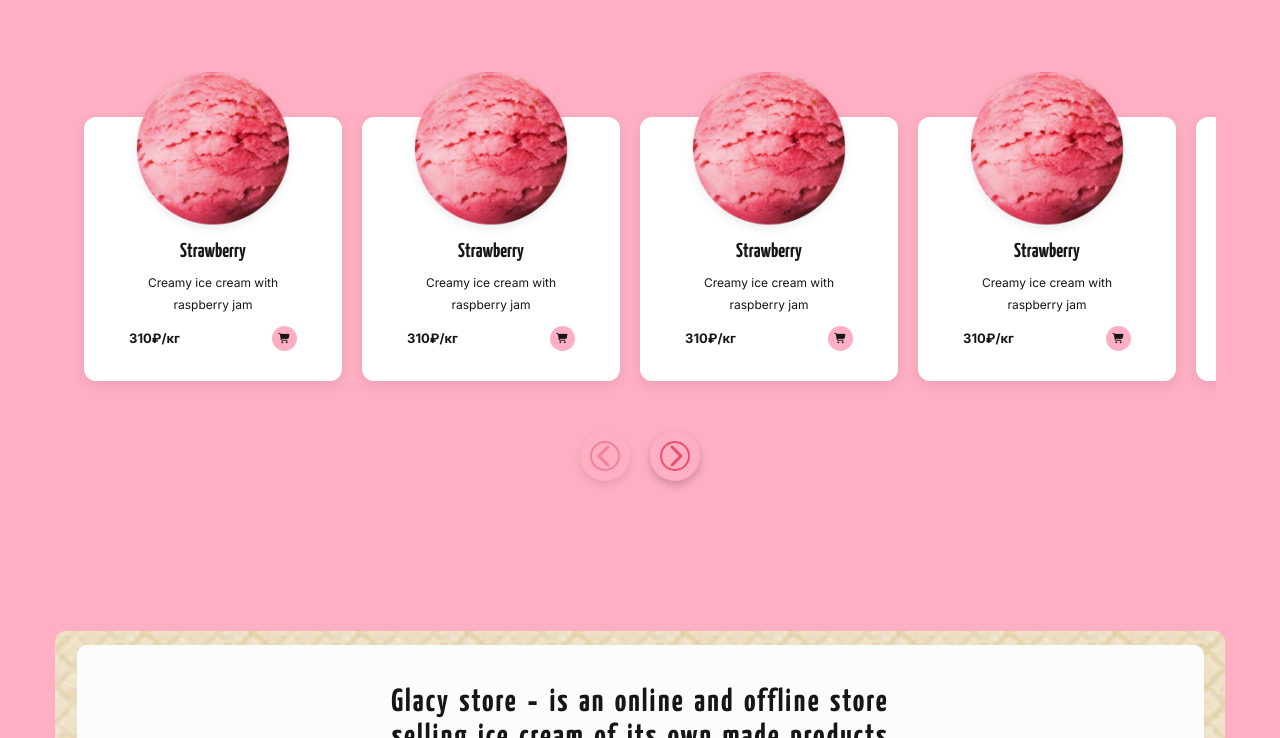
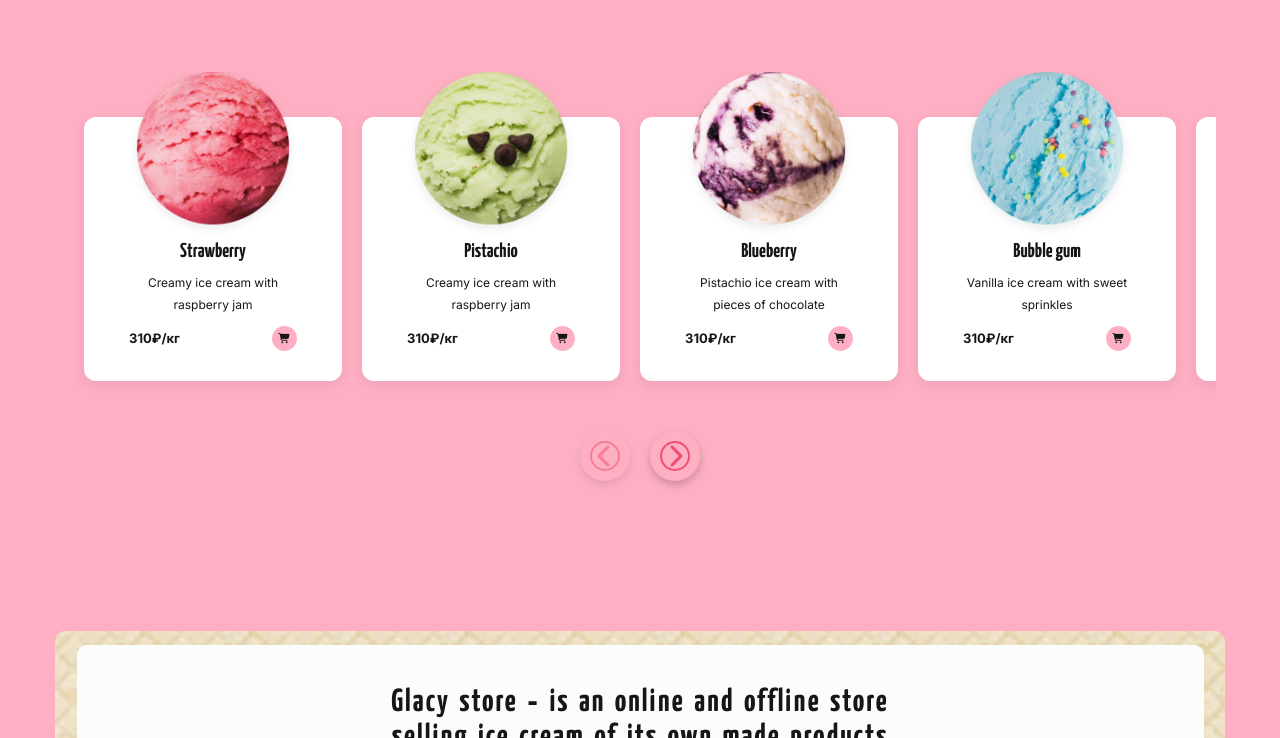
Before and after one commit to jayblacc2/glacy-icecream, a website with bundled scripts: page index.html in a window 1280 px wide. Both pictures are taken after a click on the element 284 px from the left and 1790 px from the top of the page. Shown: the part 1452-2190 px from the top of the page. Built offline with nearby package versions, Linux system fonts and the light colour scheme; files whose address does not match are found by name.

Commit message:
feat: dynamic ice cream catalog render
- Fetched ice creams from API
- Dynamically rendered cards
- Added cart button listeners

```diff
--- a/index.html
+++ b/index.html
@@ -181,120 +181,8 @@
           Try our most popular <br>
           ice cream flavors
         </h2>
-        <div class="cards py-3">
-            <div class="card py-1 text-center">
-            <div class="card-img">
-              <img src="./images/img1.png" alt="card image" loading="lazy">
-            </div>
-            <div class="card-contents">
-              <h3 class="text-lg">Strawberry</h3>
-              <p>Creamy ice cream with raspberry jam</p>
-              <div class="content-item">
-                <span class="card-price">310₽/кг</span>
-                <span class="card-cart">
-                  <i class="fa-solid fa-cart-shopping"></i>
-                </span>
-              </div>
-            </div>
-          </div>
-
-
-          <div class="card py-1 text-center">
-            <div class="card-img">
-              <img src="./images/img1.png" alt="card image" loading="lazy">
-            </div>
-            <div class="card-contents">
-              <h3 class="text-lg">Strawberry</h3>
-              <p>Creamy ice cream with raspberry jam</p>
-              <div class="content-item">
-                <span class="card-price">310₽/кг</span>
-                <span class="card-cart">
-                  <i class="fa-solid fa-cart-shopping"></i>
-                </span>
-              </div>
-            </div>
-          </div>
-
-          <div class="card py-1 text-center">
-            <div class="card-img">
-              <img src="./images/img1.png" alt="card image" loading="lazy">
-            </div>
-            <div class="card-contents">
-              <h3 class="text-lg">Strawberry</h3>
-              <p>Creamy ice cream with raspberry jam</p>
-              <div class="content-item">
-                <span class="card-price">310₽/кг</span>
-                <span class="card-cart">
-                  <i class="fa-solid fa-cart-shopping"></i>
-                </span>
-              </div>
-            </div>
-          </div>
-
-
-          <div class="card py-1 text-center">
-            <div class="card-img">
-              <img src="./images/img1.png" alt="card image" loading="lazy">
-            </div>
-            <div class="card-contents">
-              <h3 class="text-lg">Strawberry</h3>
-              <p>Creamy ice cream with raspberry jam</p>
-              <div class="content-item">
-                <span class="card-price">310₽/кг</span>
-                <span class="card-cart">
-                  <i class="fa-solid fa-cart-shopping"></i>
-                </span>
-              </div>
-            </div>
-          </div>
-          <div class="card py-1 text-center">
-            <div class="card-img">
-              <img src="./images/img2.png" alt="card-image">
-            </div>
-            <div class="card-contents">
-              <h3 class="text-lg">pistachio</h3>
-              <p>Creamy ice cream with raspberry jam</p>
-              <div class="content-item">
-                <span class="card-price">310₽/кг</span>
-                <span class="card-cart">
-                  <i class="fa-solid fa-cart-shopping"></i>
-                </span>
-              </div>
-            </div>
-          </div>
-          <div class="card py-1 text-center">
-            <div class="card-img">
-              <img src="./images/img3.png" alt="card-image">
-            </div>
-            <div class="card-contents">
-              <h3 class="text-lg">Blueberry</h3>
-              <p>Pistachio ice cream with pieces of chocolate</p>
-              <div class="content-item">
-                <span class="card-price">310₽/кг</span>
-                <span class="card-cart">
-                  <i class="fa-solid fa-cart-shopping"></i>
-                </span>
-              </div>
-            </div>
-          </div>
-          <div class="card py-1 text-center">
-            <div class="card-img">
-              <img src="./images/img4.png" alt="card-image">
-            </div>
-            <div class="card-contents">
-              <h3 class="text-lg">Bubble gum</h3>
-              <p>
-                Vanilla ice cream
-                with sweet sprinkles
-              </p>
-              <div class="content-item">
-                <span class="card-price">310₽/кг</span>
-                <span class="card-cart">
-                  <i class="fa-solid fa-cart-shopping"></i>
-                </span>
-              </div>
-            </div>
-          </div>
+        <div class="cards py-3" id="catalog-cards">
+          <!-- Ice cream cards will be dynamically generated here -->
         </div>
         <div class="carousel-navigation">
           <button type="button" class="catalog-left" id="catalog-prev">
--- a/script/script.js
+++ b/script/script.js
@@ -8,7 +8,7 @@ import {
   getUserCart,
 } from "./auth.js";
 
-const cardCart = document.querySelectorAll(".card-cart");
+// const cardCart = document.querySelectorAll(".card-cart");
 
 let cartItems = [];
 let index = 0;
@@ -24,6 +24,72 @@ async function loadIcecreams() {
     console.error("Error loading icecreams:", error);
     icecreams = [];
   }
+}
+
+// Render ice cream catalog dynamically
+function renderCatalog() {
+  const catalogContainer = document.getElementById("catalog-cards");
+  if (!catalogContainer) return;
+
+  catalogContainer.innerHTML = ""; // Clear existing content
+
+  icecreams.forEach((icecream) => {
+    const cardElement = document.createElement("div");
+    cardElement.className = "card py-1 text-center";
+
+    cardElement.innerHTML = `
+      <div class="card-img">
+        <img src="${icecream.image}" alt="${icecream.name} ice cream" loading="lazy">
+      </div>
+      <div class="card-contents">
+        <h3 class="text-lg">${icecream.name}</h3>
+        <p>${icecream.description}</p>
+        <div class="content-item">
+          <span class="card-price">${icecream.price}₽/кг</span>
+          <span class="card-cart">
+            <i class="fa-solid fa-cart-shopping"></i>
+          </span>
+        </div>
+      </div>
+    `;
+
+    catalogContainer.appendChild(cardElement);
+  });
+
+  // Re-attach event listeners for cart buttons
+  attachCartListeners();
+}
+
+// Attach event listeners to cart buttons
+function attachCartListeners() {
+  const cardCartButtons = document.querySelectorAll(".card-cart");
+  cardCartButtons.forEach((button) => {
+    button.addEventListener("click", (e) => {
+      const selectedCard = e.target.closest(".card");
+      const itemName = selectedCard.querySelector("h3")?.textContent || "";
+      const itemPrice =
+        selectedCard.querySelector(".card-price")?.textContent || "";
+      const itemImage = selectedCard.querySelector(".card-img img")?.src || "";
+
+      const cartItem = {
+        name: itemName,
+        price: itemPrice,
+        image: itemImage,
+        quantity: 1,
+      };
+
+      // Check if item already exists in cart
+      const existingItem = cartItems.find((item) => item.name === itemName);
+      if (existingItem) {
+        existingItem.quantity++;
+      } else {
+        cartItems.push(cartItem);
+      }
+
+      updateCart();
+      saveCart();
+    });
+  });
 }
 
 // Load cart based on authentication status
@@ -346,6 +412,9 @@ document.addEventListener("DOMContentLoaded", async () => {
   // Load icecreams data
   await loadIcecreams();
 
+  // Render the catalog with loaded data
+  renderCatalog();
+
   // Initialize hero slider
   slides = document.querySelector(".slides");
   totalSlides = document.querySelectorAll(".slide").length;
@@ -375,34 +444,7 @@ document.addEventListener("DOMContentLoaded", async () => {
   attachFormListeners();
 });
 
-// clicking cart and adding to cart
-cardCart.forEach((item) => {
-  item.addEventListener("click", (e) => {
-    const selectedItem = e.target.closest(".card");
-    const itemName = selectedItem.querySelector("h3")?.textContent || "";
-    const itemPrice =
-      selectedItem.querySelector(".card-price")?.textContent || "";
-    const itemImage = selectedItem.querySelector(".card-img img")?.src || "";
-
-    const cartItem = {
-      name: itemName,
-      price: itemPrice,
-      image: itemImage,
-      quantity: 1,
-    };
-
-    // Check if item already exists in cart
-    const existingItem = cartItems.find((item) => item.name === itemName);
-    if (existingItem) {
-      existingItem.quantity++;
-    } else {
-      cartItems.push(cartItem);
-    }
-
-    updateCart();
-    saveCart();
-  });
-});
+// The cart functionality is now handled by attachCartListeners() which is called after rendering the catalog
 
 // Update cart UI
 function updateCart() {
```
